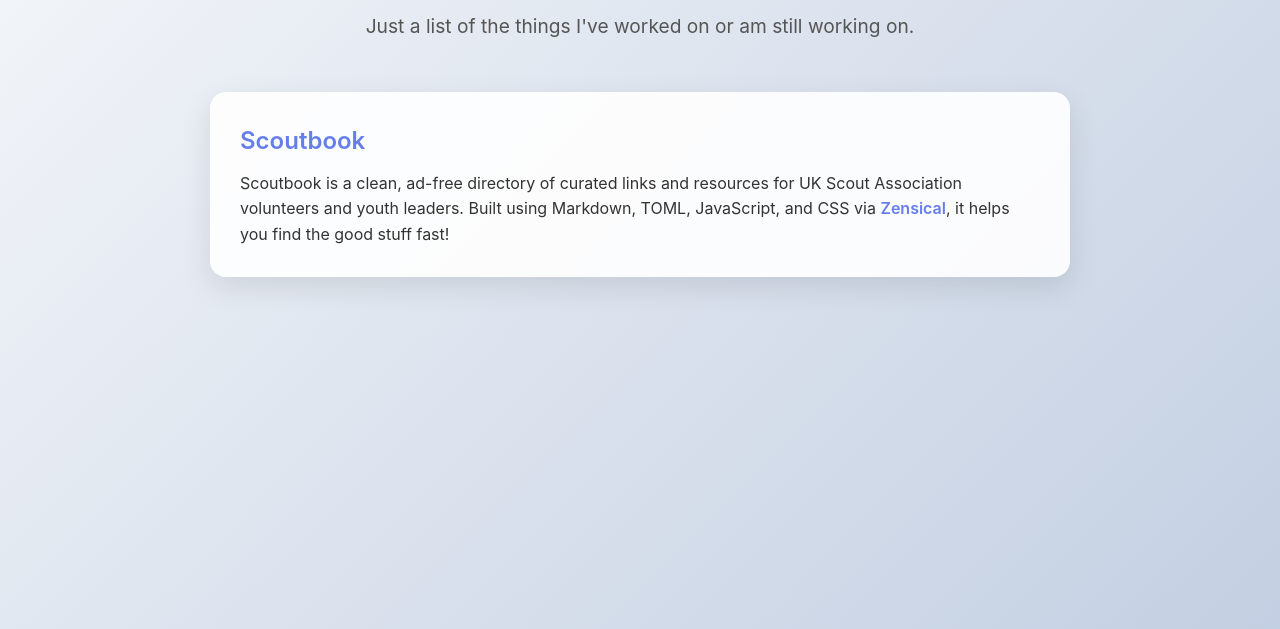
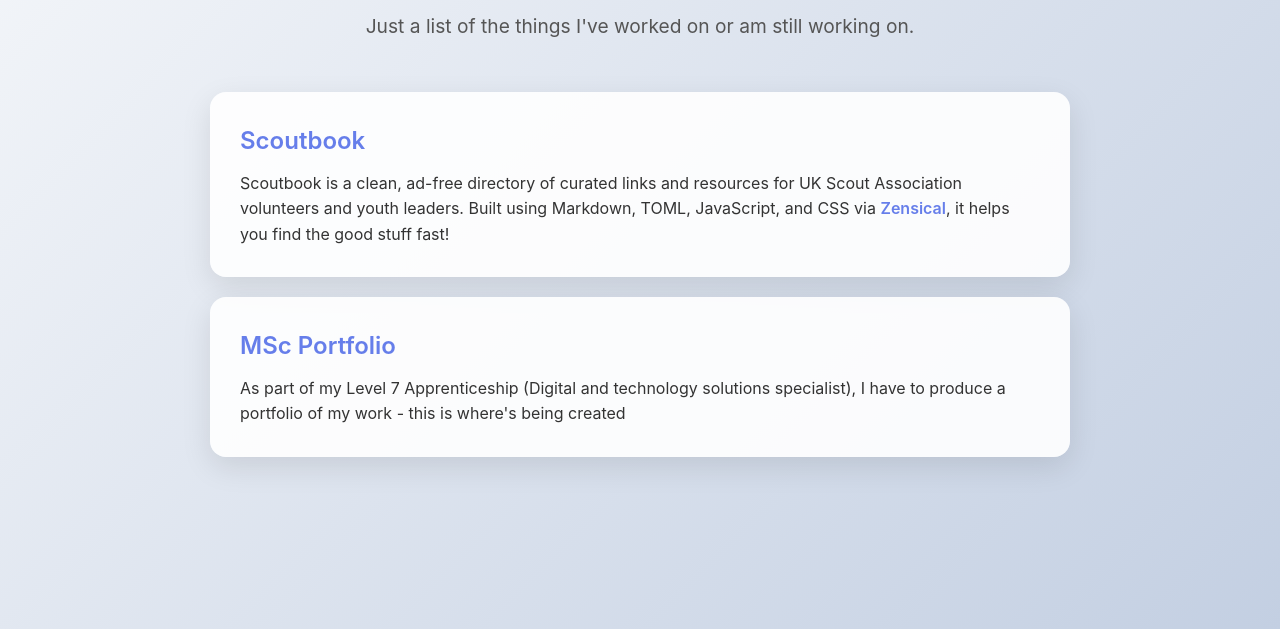
Before and after one commit to krisreynolds/krisreynolds.github.io, a plain HTML site: page index.html in a window 1280 px wide. Shown: the part 171-800 px from the top of the page. Drawn offline with Linux system fonts and the light colour scheme.

Commit message:
Add MSc Portfolio project section to index.html

```diff
--- a/index.html
+++ b/index.html
@@ -66,6 +66,10 @@
                 <h3><a href="https://www.scoutbook.org.uk" target="_blank">Scoutbook</a></h3>
                 <p>Scoutbook is a clean, ad-free directory of curated links and resources for UK Scout Association volunteers and youth leaders. Built using Markdown, TOML, JavaScript, and CSS via <a href="https://www.zensical.org" target="_blank">Zensical</a>, it helps you find the good stuff fast!</p>
             </div>
+        <div class="project">
+                <h3><a href="https://portfolio.krisreynolds.co.uk" target="_blank">MSc Portfolio</a></h3>
+                <p>As part of my Level 7 Apprenticeship (Digital and technology solutions specialist), I have to produce a portfolio of my work - this is where's being created</p>
+            </div>
         </div>
     </div>
     <script src='https://storage.ko-fi.com/cdn/scripts/overlay-widget.js'></script>
```
